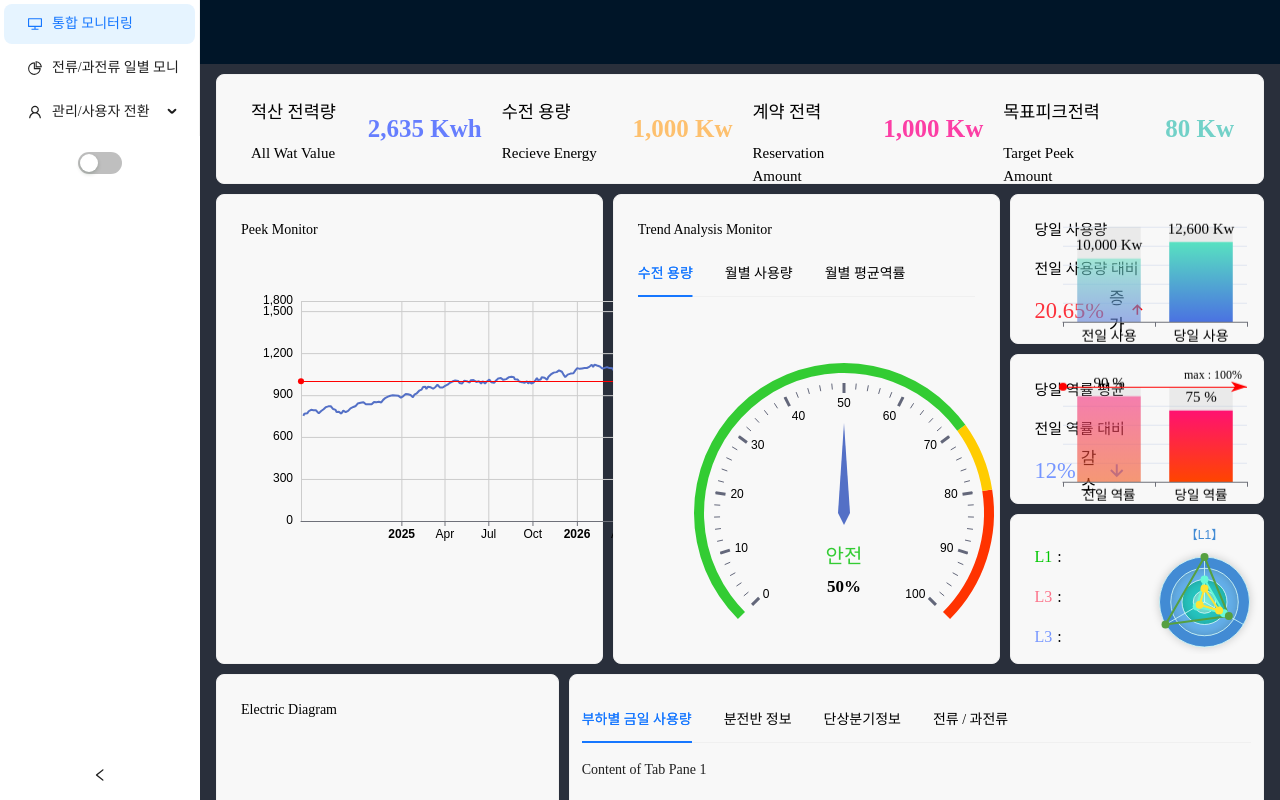
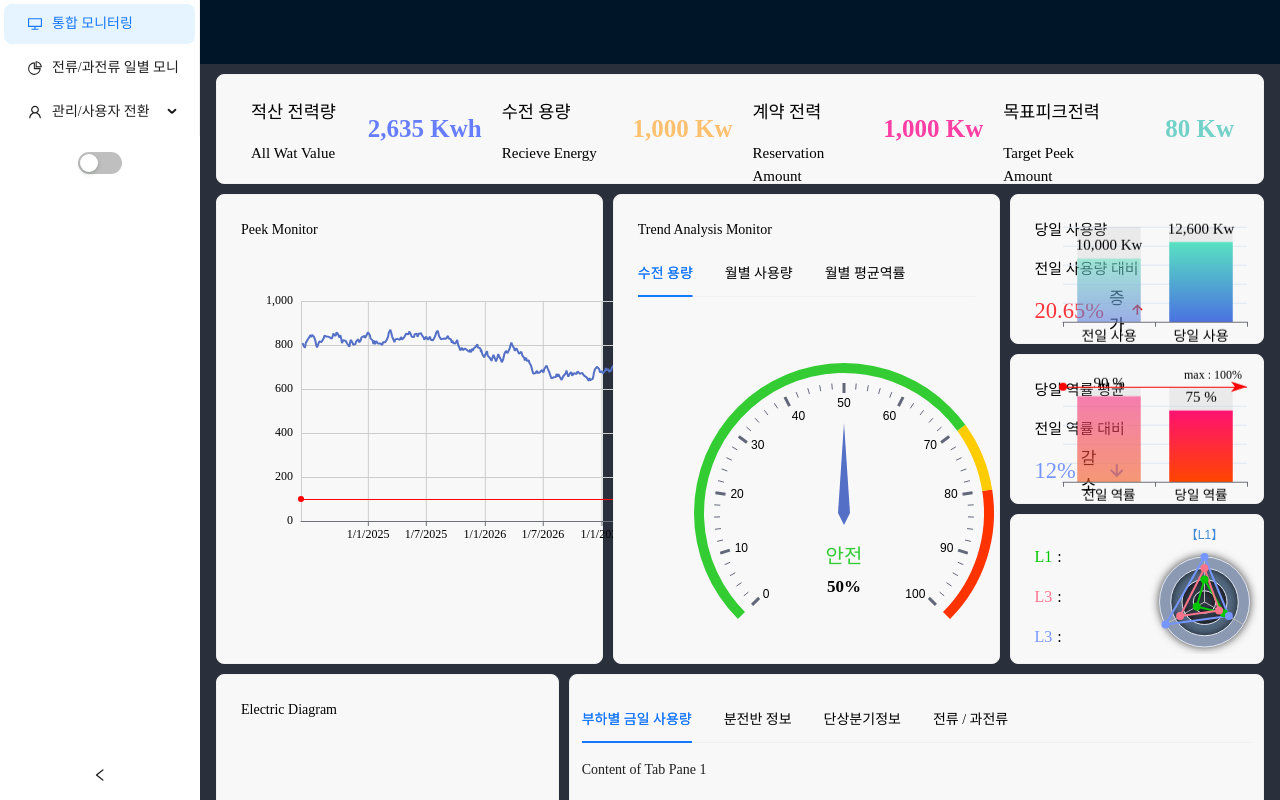
Before and after one commit to kbs6138/fems-workHome, a React (Create React App) app: page / in a window 1280 px wide. Shown: the top 800 px of the page. Built offline with nearby package versions, Linux system fonts and the light colour scheme; the HTML template or start-up script is replaced by a standard one.

Commit message:
뭐가 이리 많니

```diff
--- a/src/Components/Charts/PeekChart.jsx
+++ b/src/Components/Charts/PeekChart.jsx
@@ -13,7 +13,7 @@ const PeekChart = () => {
 
     function randomData() {
       now = new Date(+now + oneDay);
-      value = value + Math.random() * 21 - 10;
+      value = value + Math.random() * 20 - 10;  // 범위 조정
       return {
         name: now.toString(),
         value: [
@@ -26,9 +26,9 @@ const PeekChart = () => {
     let data = [];
     let now = new Date(2024, 1, 1);
     let oneDay = 24 * 3600 * 1000;
-    let value = Math.random() * 1000;
+    let value = Math.random() * 1000;  // 초기값 조정
 
-    for (var i = 0; i < 1000; i++) {
+    for (let i = 0; i < 1500; i++) {
       data.push(randomData());
     }
 
@@ -43,6 +43,7 @@ const PeekChart = () => {
     const updateChartOptions = () => {
       const textColor = getTextColor();
       const gridLineColor = getGridLineColor();
+      const fontFamily = 'NanumSquareNeo';
 
       option = {
         tooltip: {
@@ -62,6 +63,9 @@ const PeekChart = () => {
           },
           axisPointer: {
             animation: false
+          },
+          textStyle: {
+            fontFamily: fontFamily
           }
         },
         xAxis: {
@@ -73,7 +77,12 @@ const PeekChart = () => {
             }
           },
           axisLabel: {
-            color: textColor
+            color: textColor,
+            fontFamily: fontFamily,
+            formatter: function (value) {
+              const date = new Date(value);
+              return `${date.getDate()}/${date.getMonth() + 1}/${date.getFullYear()}`;
+            }
           }
         },
         yAxis: {
@@ -86,7 +95,8 @@ const PeekChart = () => {
             }
           },
           axisLabel: {
-            color: textColor
+            color: textColor,
+            fontFamily: fontFamily
           }
         },
         series: [
@@ -97,10 +107,11 @@ const PeekChart = () => {
             markLine: {
               data: [
                 {
-                  yAxis: 1000, // 기준선의 y값 설정
+                  yAxis: 100, // 기준선의 y값 설정
                   label: {
                     formatter: 'Max',
-                    color: textColor
+                    color: textColor,
+                    fontFamily: fontFamily
                   },
                   lineStyle: {
                     color: isDarkMode ? '#ff0000' : '#ff0000',
@@ -108,9 +119,15 @@ const PeekChart = () => {
                   }
                 }
               ]
+            },
+            label: {
+              fontFamily: fontFamily
             }
           }
-        ]
+        ],
+        textStyle: {
+          fontFamily: fontFamily
+        }
       };
 
       myChart.setOption(option);
@@ -119,9 +136,12 @@ const PeekChart = () => {
     updateChartOptions();
 
     const intervalId = setInterval(function () {
-      for (var i = 0; i < 5; i++) {
+      for (let i = 0; i < 5; i++) {
         data.shift();
         data.push(randomData());
+      }
+      if (data.length > 1500) {
+        data = data.slice(data.length - 1500);
       }
       myChart.setOption({
         series: [
--- a/src/Components/Charts/RightChart3.jsx
+++ b/src/Components/Charts/RightChart3.jsx
@@ -12,7 +12,7 @@ const RightChart3 = () => {
     });
 
     const option = {
-      color: ['#67F9D8', '#FFE434', '#56A040', '#FF917C'],
+      color: ['#00C700','#FC738A', '#7696ff'],
       radar: [
         {
           indicator: [
@@ -31,21 +31,11 @@ const RightChart3 = () => {
           },
           splitArea: {
             areaStyle: {
-              color: ['#77EADF', '#26C3BE', '#64AFE9', '#428BD4'],
-              shadowColor: 'rgba(0, 0, 0, 0.2)',
+              color: ['#313946', '#313946', '#546A82', '#8B99B3'],
+              shadowColor: 'rgba(0, 0, 0, 0.8)',
               shadowBlur: 10
             }
           },
-          axisLine: {
-            lineStyle: {
-              color: 'rgba(211, 253, 250, 0.8)'
-            }
-          },
-          splitLine: {
-            lineStyle: {
-              color: 'rgba(211, 253, 250, 0.8)'
-            }
-          }
         },
 
       ],
@@ -63,7 +53,7 @@ const RightChart3 = () => {
               name: 'Data A'
             },
             {
-              value: [60, 5,  1500],
+              value: [150, 25,  1500],
               name: 'Data B',
             },
             {
```
